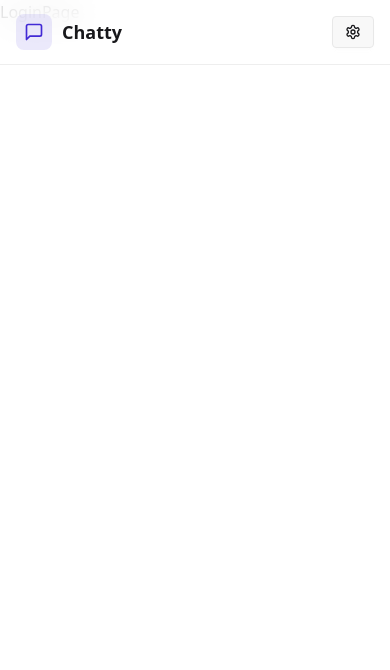
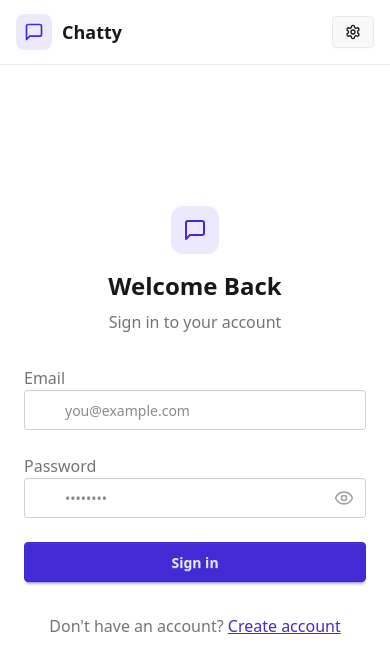
Before and after one commit to BakhatMuneerDev01/Chatting-Application, a React (Vite) app in the folder frontend/: page /login in a window 390 px wide. Shown: the top 670 px of the page. Built offline with nearby package versions, Linux system fonts and the light colour scheme; no server answers.

Commit message:
implement LoginPage and ProfilePage with form handling, image upload, and authentication logic

```diff
--- a/frontend/src/pages/LoginPage.jsx
+++ b/frontend/src/pages/LoginPage.jsx
@@ -1,9 +1,119 @@
-import React from 'react'
+import { useState } from "react";
+import { useAuthStore } from "../store/useAuthStore";
+import AuthImagePattern from "../components/AuthImagePattern";
+import { Link } from "react-router-dom";
+import { Eye, EyeOff, Loader2, Lock, Mail, MessageSquare } from "lucide-react";
 
 const LoginPage = () => {
+  const [showPassword, setShowPassword] = useState(false);
+  const [formData, setFormData] = useState({
+    email: "",
+    password: "",
+  });
+  const { login, isLoggingIn } = useAuthStore();
+
+  const handleSubmit = async (e) => {
+    e.preventDefault();
+    login(formData);
+  };
+
   return (
-    <div>LoginPage</div>
-  )
-}
+    <div className="h-screen grid lg:grid-cols-2">
+      {/* Left Side - Form */}
+      <div className="flex flex-col justify-center items-center p-6 sm:p-12">
+        <div className="w-full max-w-md space-y-8">
+          {/* Logo */}
+          <div className="text-center mb-8">
+            <div className="flex flex-col items-center gap-2 group">
+              <div
+                className="w-12 h-12 rounded-xl bg-primary/10 flex items-center justify-center group-hover:bg-primary/20
+              transition-colors"
+              >
+                <MessageSquare className="w-6 h-6 text-primary" />
+              </div>
+              <h1 className="text-2xl font-bold mt-2">Welcome Back</h1>
+              <p className="text-base-content/60">Sign in to your account</p>
+            </div>
+          </div>
 
+          {/* Form */}
+          <form onSubmit={handleSubmit} className="space-y-6">
+            <div className="form-control">
+              <label className="label">
+                <span className="label-text font-medium">Email</span>
+              </label>
+              <div className="relative">
+                <div className="absolute inset-y-0 left-0 pl-3 flex items-center pointer-events-none">
+                  <Mail className="h-5 w-5 text-base-content/40" />
+                </div>
+                <input
+                  type="email"
+                  className={`input input-bordered w-full pl-10`}
+                  placeholder="you@example.com"
+                  value={formData.email}
+                  onChange={(e) => setFormData({ ...formData, email: e.target.value })}
+                />
+              </div>
+            </div>
+
+            <div className="form-control">
+              <label className="label">
+                <span className="label-text font-medium">Password</span>
+              </label>
+              <div className="relative">
+                <div className="absolute inset-y-0 left-0 pl-3 flex items-center pointer-events-none">
+                  <Lock className="h-5 w-5 text-base-content/40" />
+                </div>
+                <input
+                  type={showPassword ? "text" : "password"}
+                  className={`input input-bordered w-full pl-10`}
+                  placeholder="••••••••"
+                  value={formData.password}
+                  onChange={(e) => setFormData({ ...formData, password: e.target.value })}
+                />
+                <button
+                  type="button"
+                  className="absolute inset-y-0 right-0 pr-3 flex items-center"
+                  onClick={() => setShowPassword(!showPassword)}
+                >
+                  {showPassword ? (
+                    <EyeOff className="h-5 w-5 text-base-content/40" />
+                  ) : (
+                    <Eye className="h-5 w-5 text-base-content/40" />
+                  )}
+                </button>
+              </div>
+            </div>
+
+            <button type="submit" className="btn btn-primary w-full" disabled={isLoggingIn}>
+              {isLoggingIn ? (
+                <>
+                  <Loader2 className="h-5 w-5 animate-spin" />
+                  Loading...
+                </>
+              ) : (
+                "Sign in"
+              )}
+            </button>
+          </form>
+
+          <div className="text-center">
+            <p className="text-base-content/60">
+              Don&apos;t have an account?{" "}
+              <Link to="/signup" className="link link-primary">
+                Create account
+              </Link>
+            </p>
+          </div>
+        </div>
+      </div>
+
+      {/* Right Side - Image/Pattern */}
+      <AuthImagePattern
+        title={"Welcome back!"}
+        subtitle={"Sign in to continue your conversations and catch up with your messages."}
+      />
+    </div>
+  );
+};
 export default LoginPage;
--- a/frontend/src/pages/ProfilePage.jsx
+++ b/frontend/src/pages/ProfilePage.jsx
@@ -1,9 +1,104 @@
-import React from 'react'
+import { useState } from "react";
+import { useAuthStore } from "../store/useAuthStore";
+import { Camera, Mail, User } from "lucide-react";
 
 const ProfilePage = () => {
+  const { authUser, isUpdatingProfile, updateProfile } = useAuthStore();
+  const [selectedImg, setSelectedImg] = useState(null);
+
+  const handleImageUpload = async (e) => {
+    const file = e.target.files[0];
+    if (!file) return;
+
+    const reader = new FileReader();
+
+    reader.readAsDataURL(file);
+
+    reader.onload = async () => {
+      const base64Image = reader.result;
+      setSelectedImg(base64Image);
+      await updateProfile({ profilePic: base64Image });
+    };
+  };
+
   return (
-    <div>ProfilePage</div>
-  )
-}
+    <div className="h-screen pt-20">
+      <div className="max-w-2xl mx-auto p-4 py-8">
+        <div className="bg-base-300 rounded-xl p-6 space-y-8">
+          <div className="text-center">
+            <h1 className="text-2xl font-semibold ">Profile</h1>
+            <p className="mt-2">Your profile information</p>
+          </div>
 
+          {/* avatar upload section */}
+
+          <div className="flex flex-col items-center gap-4">
+            <div className="relative">
+              <img
+                src={selectedImg || authUser.profilePic || "/avatar.png"}
+                alt="Profile"
+                className="size-32 rounded-full object-cover border-4 "
+              />
+              <label
+                htmlFor="avatar-upload"
+                className={`
+                  absolute bottom-0 right-0
+                  bg-base-content hover:scale-105
+                  p-2 rounded-full cursor-pointer
+                  transition-all duration-200
+                  ${isUpdatingProfile ? "animate-pulse pointer-events-none" : ""}
+                `}
+              >
+                <Camera className="w-5 h-5 text-base-200" />
+                <input
+                  type="file"
+                  id="avatar-upload"
+                  className="hidden"
+                  accept="image/*"
+                  onChange={handleImageUpload}
+                  disabled={isUpdatingProfile}
+                />
+              </label>
+            </div>
+            <p className="text-sm text-zinc-400">
+              {isUpdatingProfile ? "Uploading..." : "Click the camera icon to update your photo"}
+            </p>
+          </div>
+
+          <div className="space-y-6">
+            <div className="space-y-1.5">
+              <div className="text-sm text-zinc-400 flex items-center gap-2">
+                <User className="w-4 h-4" />
+                Full Name
+              </div>
+              <p className="px-4 py-2.5 bg-base-200 rounded-lg border">{authUser?.fullName}</p>
+            </div>
+
+            <div className="space-y-1.5">
+              <div className="text-sm text-zinc-400 flex items-center gap-2">
+                <Mail className="w-4 h-4" />
+                Email Address
+              </div>
+              <p className="px-4 py-2.5 bg-base-200 rounded-lg border">{authUser?.email}</p>
+            </div>
+          </div>
+
+          <div className="mt-6 bg-base-300 rounded-xl p-6">
+            <h2 className="text-lg font-medium  mb-4">Account Information</h2>
+            <div className="space-y-3 text-sm">
+              <div className="flex items-center justify-between py-2 border-b border-zinc-700">
+                <span>Member Since</span>
+                <span>{authUser.createdAt?.split("T")[0]}</span>
+              </div>
+              <div className="flex items-center justify-between py-2">
+                <span>Account Status</span>
+                <span className="text-green-500">Active</span>
+              </div>
+            </div>
+          </div>
+        </div>
+      </div>
+    </div>
+  );
+};
 export default ProfilePage;
--- a/frontend/src/store/useAuthStore.js
+++ b/frontend/src/store/useAuthStore.js
@@ -40,11 +40,37 @@ export const useAuthStore = create((set) => ({
     logout: async () => {
         try {
             await axiosInstance.post("/auth/logout");
-            set({authUser: null});
+            set({ authUser: null });
             toast.success("Logged out successfully")
         } catch (error) {
-            toast.error("Something went wrong while logging out",error.response.data.message);
+            toast.error("Something went wrong while logging out", error.response.data.message);
+        }
+    },
 
+    login: async (data) => {
+        set({ isLoggingIn: true })
+        try {
+            const res = await axiosInstance.post("/auth/login", data);
+            set({ authUser: res.data });
+            toast.success("Logged in successfully");
+        } catch (error) {
+            toast.error(error.response.data.message)
+        } finally {
+            set({ isLoggingIn: false })
+        }
+    },
+
+    updateProfile: async (data) => {
+        set({isUpdatingProfile: true});
+        try {
+            const res = await axiosInstance.put("/auth/update-profile", data);
+            set({authUser: res.data});
+            toast.success("Profile updated successfully");
+        } catch (error) {
+            console.log("error in update profile", error)
+            toast.error(error.response.data.message);
+        } finally {
+            set({isUpdatingProfile: false})
         }
     }
 }));
```
Also changed, not shown: frontend/public/avatar.png (added).
